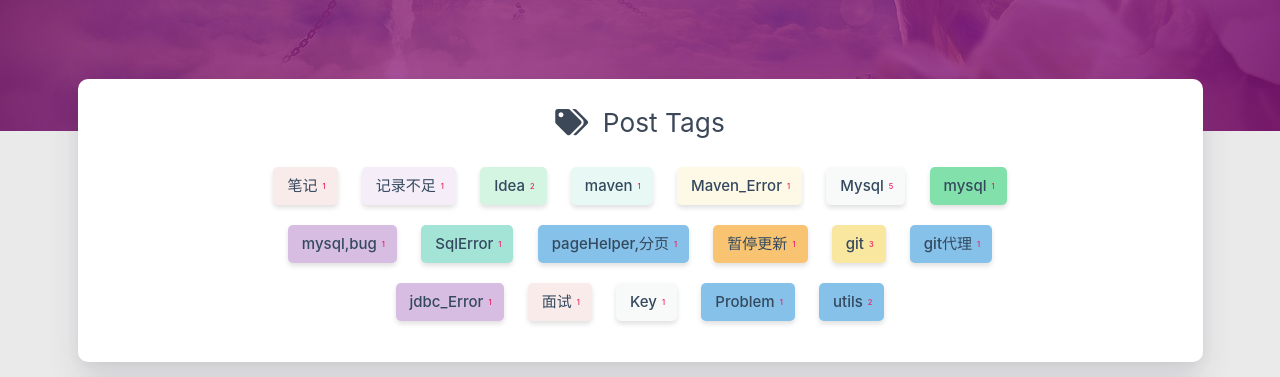
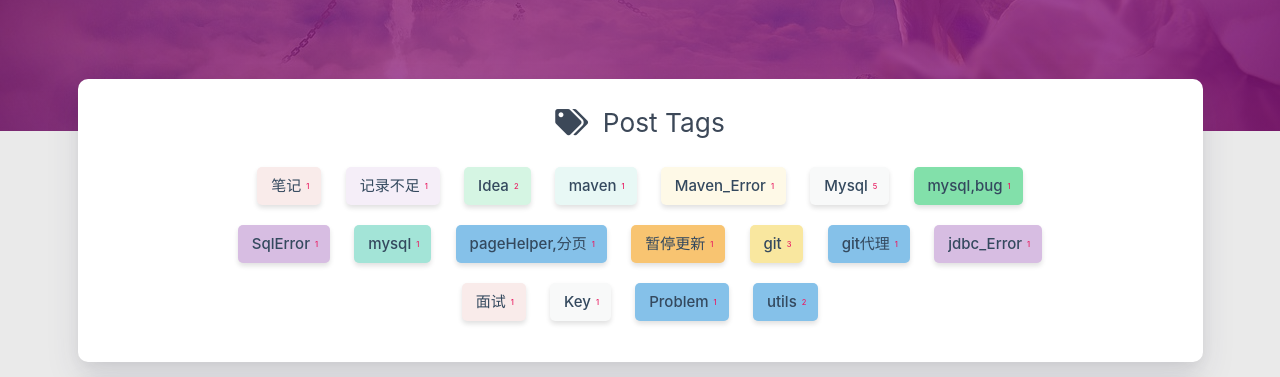
Before and after one commit to Doctor-Deng/Doctor-Deng.github.io, a plain HTML site: page tags/index.html in a window 1280 px wide. Shown: the part 349-726 px from the top of the page. Drawn offline with nearby package versions, Linux system fonts and the light colour scheme; some packages are replaced by stand-ins of ours; a script that the page names is missing.

Commit message:
Site updated: 2020-05-11 23:57:47

```diff
--- a/tags/index.html
+++ b/tags/index.html
@@ -424,19 +424,10 @@
                 </a>
 
 
-                <a href="/tags/mysql/" title="mysql: 1">
-                    <span class="chip center-align waves-effect waves-light
-                             chip-default "
-                            data-tagname="mysql" style="background-color: #82E0AA;">mysql
-                        <span class="tag-length">1</span>
-                    </span>
-                </a>
-
-
                 <a href="/tags/mysql-bug/" title="mysql,bug: 1">
                     <span class="chip center-align waves-effect waves-light
                              chip-default "
-                            data-tagname="mysql,bug" style="background-color: #D7BDE2;">mysql,bug
+                            data-tagname="mysql,bug" style="background-color: #82E0AA;">mysql,bug
                         <span class="tag-length">1</span>
                     </span>
                 </a>
@@ -445,7 +436,16 @@
                 <a href="/tags/SqlError/" title="SqlError: 1">
                     <span class="chip center-align waves-effect waves-light
                              chip-default "
-                            data-tagname="SqlError" style="background-color: #A3E4D7;">SqlError
+                            data-tagname="SqlError" style="background-color: #D7BDE2;">SqlError
+                        <span class="tag-length">1</span>
+                    </span>
+                </a>
+
+
+                <a href="/tags/mysql/" title="mysql: 1">
+                    <span class="chip center-align waves-effect waves-light
+                             chip-default "
+                            data-tagname="mysql" style="background-color: #A3E4D7;">mysql
                         <span class="tag-length">1</span>
                     </span>
                 </a>
@@ -555,7 +555,7 @@
 <script type="text/javascript">
 
 
-    $('#tag-wordcloud').jQCloud([{"text":"笔记","weight":1,"link":"/tags/笔记/"},{"text":"记录不足","weight":1,"link":"/tags/记录不足/"},{"text":"Idea","weight":2,"link":"/tags/Idea/"},{"text":"maven","weight":1,"link":"/tags/maven/"},{"text":"Maven_Error","weight":1,"link":"/tags/Maven-Error/"},{"text":"Mysql","weight":5,"link":"/tags/Mysql/"},{"text":"mysql","weight":1,"link":"/tags/mysql/"},{"text":"mysql,bug","weight":1,"link":"/tags/mysql-bug/"},{"text":"SqlError","weight":1,"link":"/tags/SqlError/"},{"text":"pageHelper,分页","weight":1,"link":"/tags/pageHelper-分页/"},{"text":"暂停更新","weight":1,"link":"/tags/暂停更新/"},{"text":"git","weight":3,"link":"/tags/git/"},{"text":"git代理","weight":1,"link":"/tags/git代理/"},{"text":"jdbc_Error","weight":1,"link":"/tags/jdbc-Error/"},{"text":"面试","weight":1,"link":"/tags/面试/"},{"text":"Key","weight":1,"link":"/tags/Key/"},{"text":"Problem","weight":1,"link":"/tags/Problem/"},{"text":"utils","weight":2,"link":"/tags/utils/"}], {
+    $('#tag-wordcloud').jQCloud([{"text":"笔记","weight":1,"link":"/tags/笔记/"},{"text":"记录不足","weight":1,"link":"/tags/记录不足/"},{"text":"Idea","weight":2,"link":"/tags/Idea/"},{"text":"maven","weight":1,"link":"/tags/maven/"},{"text":"Maven_Error","weight":1,"link":"/tags/Maven-Error/"},{"text":"Mysql","weight":5,"link":"/tags/Mysql/"},{"text":"mysql,bug","weight":1,"link":"/tags/mysql-bug/"},{"text":"SqlError","weight":1,"link":"/tags/SqlError/"},{"text":"mysql","weight":1,"link":"/tags/mysql/"},{"text":"pageHelper,分页","weight":1,"link":"/tags/pageHelper-分页/"},{"text":"暂停更新","weight":1,"link":"/tags/暂停更新/"},{"text":"git","weight":3,"link":"/tags/git/"},{"text":"git代理","weight":1,"link":"/tags/git代理/"},{"text":"jdbc_Error","weight":1,"link":"/tags/jdbc-Error/"},{"text":"面试","weight":1,"link":"/tags/面试/"},{"text":"Key","weight":1,"link":"/tags/Key/"},{"text":"Problem","weight":1,"link":"/tags/Problem/"},{"text":"utils","weight":2,"link":"/tags/utils/"}], {
         autoResize: true
     });
 </script>
```
Also changed, not shown: about/index.html (+1 -1 lines), tags/Idea/index.html (+11 -11 lines), tags/Key/index.html (+11 -11 lines), tags/Maven-Error/index.html (+11 -11 lines), tags/Mysql/index.html (+11 -11 lines), tags/Problem/index.html (+11 -11 lines), tags/SqlError/index.html (+11 -11 lines), tags/git/index.html (+11 -11 lines), tags/git代理/index.html (+11 -11 lines), tags/jdbc-Error/index.html (+11 -11 lines), tags/maven/index.html (+11 -11 lines), tags/mysql-bug/index.html (+11 -11 lines), tags/pageHelper-分页/index.html (+11 -11 lines), tags/utils/index.html (+11 -11 lines), 4 more files.
